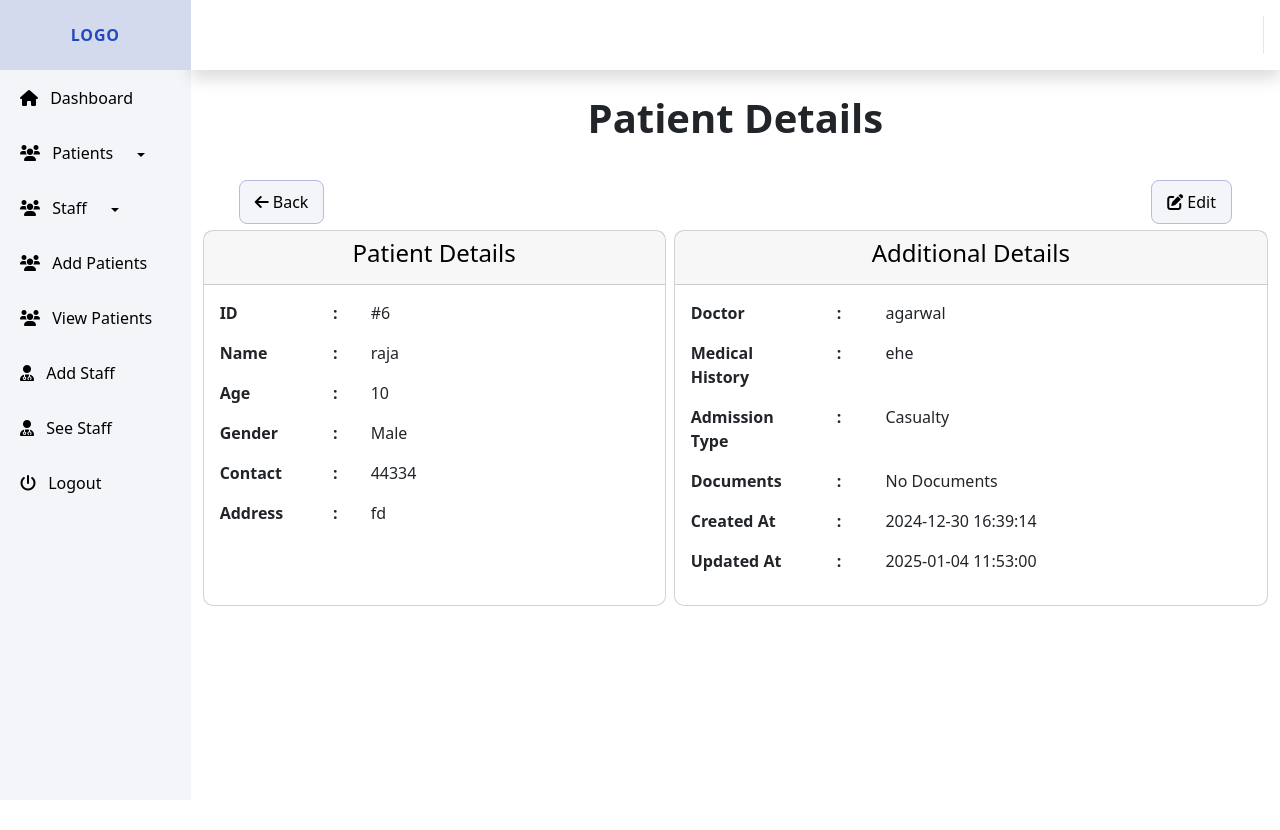
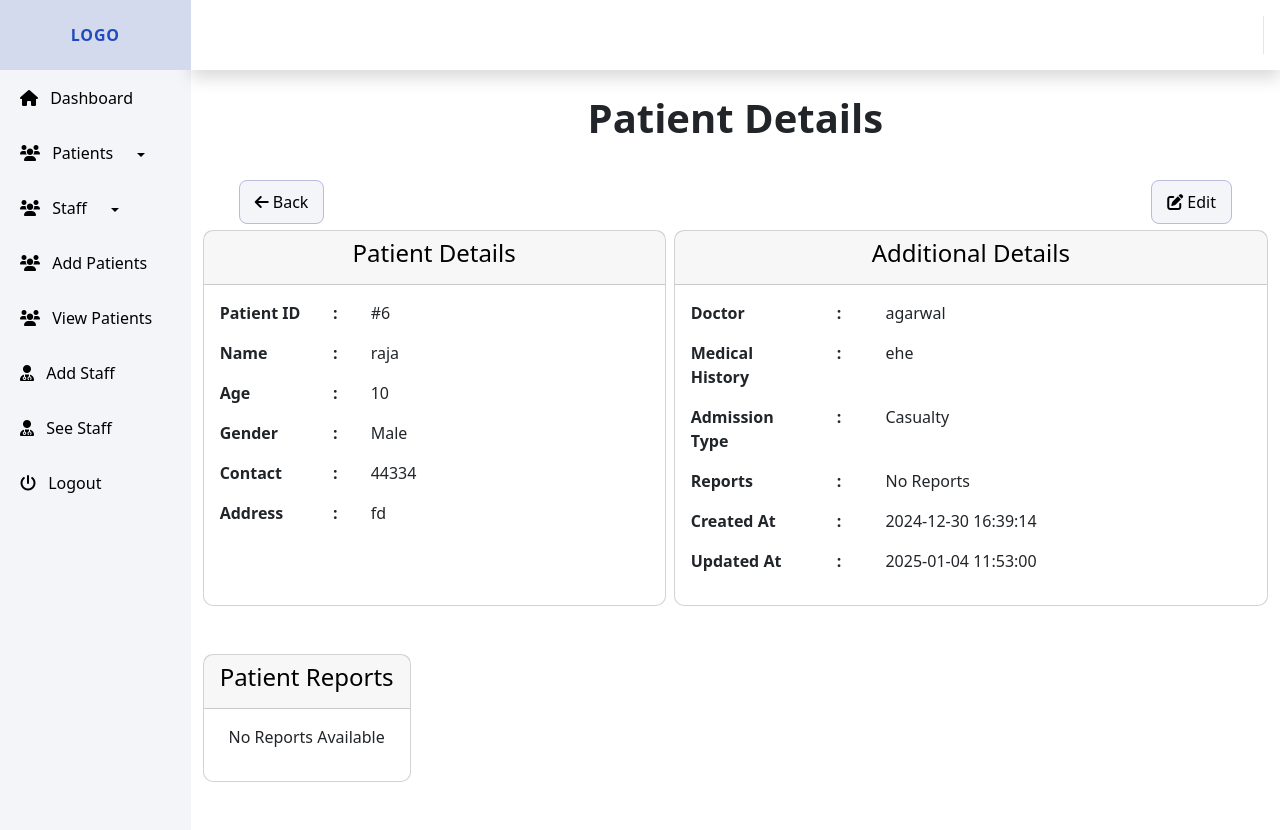
Before and after one commit to Ramesh92340/Hospital-management-system-own, a PHP site: page /modules/patients/views/view_patient.php?id=6 in a window 1280 px wide. Before the commit the page ends 606 px from the top, so only its background shows below. Run offline with PHP 8.4, Linux system fonts and the light colour scheme; data comes from the database, SQL or seed files in the repository; some libraries are stand-ins or nearby versions.

Commit message:
view files updated

```diff
--- a/modules/patients/views/view_patient.php
+++ b/modules/patients/views/view_patient.php
@@ -41,38 +41,40 @@ ob_start(); // Start output buffering
                             <div class="d-flex justify-content-between">
                                 <!-- Patient Details Card -->
                                 <div class="card flex-grow-1 me-2" style="border-radius: 10px;">
-                                    <div class="card-header text-black   text-center"><h4>Patient Details</h4> </div>
+                                    <div class="card-header text-black   text-center">
+                                        <h4>Patient Details</h4>
+                                    </div>
                                     <div class="card-body">
                                         <div class="row mb-3">
-                                            <div class="col-sm-3 font-weight-bold">ID</div>
-                                            <div class="col-sm-1 font-weight-bold"> :  </div>
+                                            <div class="col-sm-3 font-weight-bold">Patient ID</div>
+                                            <div class="col-sm-1 font-weight-bold"> : </div>
 
                                             <div class="col-sm-8">#<?php echo htmlspecialchars($patient['id']); ?></div>
                                         </div>
                                         <div class="row mb-3">
                                             <div class="col-sm-3 font-weight-bold">Name</div>
-                                            <div class="col-sm-1 font-weight-bold"> :  </div>
+                                            <div class="col-sm-1 font-weight-bold"> : </div>
                                             <div class="col-sm-8"> <?php echo htmlspecialchars($patient['name']); ?></div>
                                         </div>
                                         <div class="row mb-3">
                                             <div class="col-sm-3 font-weight-bold">Age</div>
-                                            <div class="col-sm-1 font-weight-bold"> :  </div>
+                                            <div class="col-sm-1 font-weight-bold"> : </div>
                                             <div class="col-sm-8"> <?php echo htmlspecialchars($patient['age']); ?></div>
                                         </div>
                                         <div class="row mb-3">
                                             <div class="col-sm-3 font-weight-bold">Gender</div>
-                                            <div class="col-sm-1 font-weight-bold"> :  </div>
+                                            <div class="col-sm-1 font-weight-bold"> : </div>
                                             <div class="col-sm-8"> <?php echo htmlspecialchars($patient['gender']); ?></div>
                                         </div>
 
                                         <div class="row mb-3">
                                             <div class="col-sm-3 font-weight-bold">Contact</div>
-                                            <div class="col-sm-1 font-weight-bold"> :  </div>
+                                            <div class="col-sm-1 font-weight-bold"> : </div>
                                             <div class="col-sm-8"> <?php echo htmlspecialchars($patient['contact']); ?></div>
                                         </div>
                                         <div class="row mb-3">
                                             <div class="col-sm-3 font-weight-bold">Address</div>
-                                            <div class="col-sm-1 font-weight-bold"> :  </div>
+                                            <div class="col-sm-1 font-weight-bold"> : </div>
                                             <div class="col-sm-8"> <?php echo htmlspecialchars($patient['address']); ?></div>
                                         </div>
                                     </div>
@@ -80,47 +82,75 @@ ob_start(); // Start output buffering
 
                                 <!-- Additional Details Card -->
                                 <div class="card flex-grow-1" style="border-radius: 10px;">
-                                    <div class="card-header text-black  text-center"><h4>Additional Details</h4></div>
+                                    <div class="card-header text-black  text-center">
+                                        <h4>Additional Details</h4>
+                                    </div>
                                     <div class="card-body">
                                         <div class="row mb-3">
                                             <div class="col-sm-3 font-weight-bold">Doctor</div>
-                                            <div class="col-sm-1 font-weight-bold"> :  </div>
+                                            <div class="col-sm-1 font-weight-bold"> : </div>
                                             <div class="col-sm-8"><?php echo htmlspecialchars($patient['doctor']); ?></div>
                                         </div>
                                         <div class="row mb-3">
                                             <div class="col-sm-3 font-weight-bold">Medical History</div>
-                                            <div class="col-sm-1 font-weight-bold"> :  </div>
+                                            <div class="col-sm-1 font-weight-bold"> : </div>
                                             <div class="col-sm-8"><?php echo htmlspecialchars($patient['medical_history']); ?></div>
                                         </div>
                                         <div class="row mb-3">
                                             <div class="col-sm-3 font-weight-bold">Admission Type</div>
-                                            <div class="col-sm-1 font-weight-bold"> :  </div>
+                                            <div class="col-sm-1 font-weight-bold"> : </div>
                                             <div class="col-sm-8"><?php echo htmlspecialchars($patient['admission_type']); ?></div>
                                         </div>
                                         <div class="row mb-3">
-                                            <div class="col-sm-3 font-weight-bold">Documents</div>
-                                            <div class="col-sm-1 font-weight-bold"> :  </div>
+                                            <div class="col-sm-3 font-weight-bold">Reports</div>
+                                            <div class="col-sm-1 font-weight-bold"> : </div>
                                             <div class="col-sm-8">
+
+
                                                 <?php
-                                                if (!empty($patient['documents'])) {
-                                                    $documents = explode(',', $patient['documents']);
-                                                    foreach ($documents as $document) {
-                                                        echo "<a href='" . htmlspecialchars($document) . "' download>Download Document</a><br>";
+                                                if (!empty($patient['reports'])) {
+                                                    $reports = explode(',', $patient['reports']);
+                                                    foreach ($reports as $report) {
+                                                        $fileName = basename($report);
+                                                        echo "<a class='download_decration' href='" . htmlspecialchars($report) . "' download>" . htmlspecialchars($fileName) . " <i class='fa fa-download download-icon'></i></a><br>";
                                                     }
                                                 } else {
-                                                    echo "No Documents";
+                                                    echo "No Reports";
                                                 }
                                                 ?>
+
+
+                                                <style>
+                                                    .download_decration {
+                                                        text-decoration: none;
+                                                        color: #000;
+                                                    }
+
+                                                    .download_decration:hover {
+                                                        color: rgb(10, 200, 26);
+                                                        text-decoration: none;
+
+                                                    }
+
+                                                    .download-icon {
+                                                        color: rgb(10, 200, 26);
+                                                    }
+
+                                                    .download-icon:hover {
+                                                        color: rgb(10, 200, 26);
+                                                    }
+                                                </style>
                                             </div>
+
                                         </div>
                                         <div class="row mb-3">
                                             <div class="col-sm-3 font-weight-bold">Created At </div>
-                                            <div class="col-sm-1 font-weight-bold"> :  </div>
+                                            <div class="col-sm-1 font-weight-bold"> : </div>
                                             <div class="col-sm-8"><?php echo htmlspecialchars($patient['created_at']); ?></div>
                                         </div>
                                         <div class="row mb-3">
                                             <div class="col-sm-3 font-weight-bold">Updated At </div>
-                                            <div class="col-sm-1 font-weight-bold"> :  </div>
+                                            <div class="col-sm-1 font-weight-bold"> : </div>
                                             <div class="col-sm-8"> <?php echo htmlspecialchars($patient['updated_at']); ?></div>
                                         </div>
                                     </div>
@@ -128,6 +158,58 @@ ob_start(); // Start output buffering
                                 </div>
                             </div>
                         </div>
+
+
+                        <div class="container my-5">
+                            <div class="card" style="border-radius: 10px;">
+                                <div class="card-header text-black text-center">
+                                    <h4>Patient Reports</h4>
+                                </div>
+                                <div class="card-body">
+                                    <?php
+                                    if (!empty($patient['reports'])) {
+                                        $reports = explode(',', $patient['reports']);
+                                        echo "<div class='row'>";
+                                        foreach ($reports as $report) {
+                                            $fileName = basename($report);
+                                            $fileExt = pathinfo($report, PATHINFO_EXTENSION);
+
+                                            echo "<div class='col-md-3 my-5'>";
+
+                                            // Check if the file is a PDF
+                                            if ($fileExt === 'pdf') {
+                                                echo "<h5>$fileName</h5>";
+                                                echo "<embed src='" . htmlspecialchars($report) . "' width='100%' height='400px' type='application/pdf'>";
+                                            }
+                                            // If it's an image
+                                            elseif (in_array($fileExt, ['jpg', 'jpeg', 'png', 'gif'])) {
+                                                echo "<h5>$fileName</h5>";
+                                                echo "<img src='" . htmlspecialchars($report) . "' alt='$fileName' width='100%' style='max-height: 400px;'>";
+                                            }
+                                            // If it's a text file (or other supported types)
+                                            elseif ($fileExt === 'txt') {
+                                                echo "<h5>$fileName</h5>";
+                                                $fileContent = file_get_contents($report);
+                                                echo "<pre>$fileContent</pre>";
+                                            }
+                                            echo "</div>";
+                                        }
+                                        echo "</div>";
+                                    } else {
+                                        echo "<p class='text-center'>No Reports Available</p>";
+                                    }
+                                    ?>
+                                </div>
+                            </div>
+                        </div>
+
+
+
+
+
+
+
+
                     </div>
 
 
```
Also changed, not shown: modules/patients/views/add_patients.php (+15 -16 lines), modules/patients/views/causality.php (+12 -6 lines), modules/patients/views/opd.php (+2 -13 lines), assets/css/style.css (line endings or trailing spaces), assets/uploads/patient_documents/dd certifacate (1).png (deleted), assets/uploads/patient_documents/dd certifacate.png (deleted), assets/uploads/patient_reports/WhatsApp Image 2024-09-04 at 16.58.18.jpeg (renamed from assets/uploads/patient_documents/WhatsApp Image 2024-09-04 at 16.58.18.jpeg), assets/uploads/patient_reports/WhatsApp Image 2024-12-30 at 18.08.58 (1).jpeg (added), assets/uploads/patient_reports/WhatsApp Image 2024-12-30 at 18.08.58.jpeg (added), assets/uploads/patient_reports/image 2-fotor-ai-art-effects-20240926130318.png (renamed from assets/uploads/patient_documents/image 2-fotor-ai-art-effects-20240926130318.png), 5 other files.
